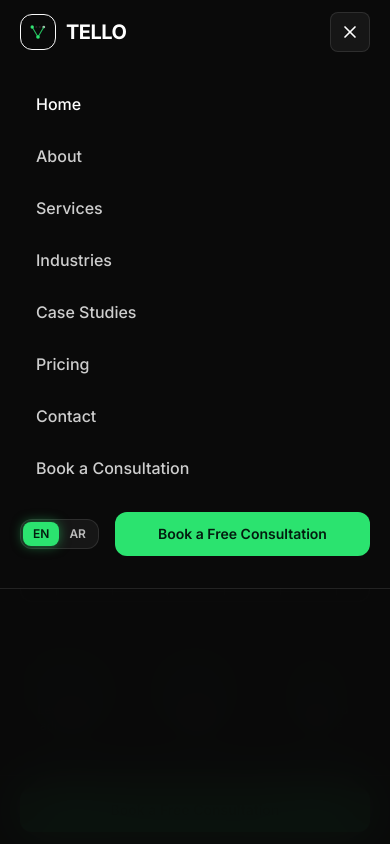
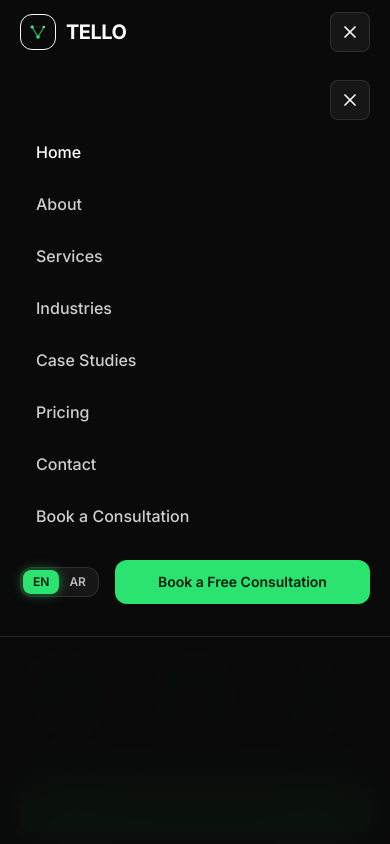
Before and after one commit to Osamatello/osamatelloagency-telloagency, a Next.js app: page / in a window 390 px wide. Both pictures are taken after a click on the button "Menu". Shown: the top 844 px of the page. Built offline with nearby package versions, Linux system fonts and the light colour scheme.

Commit message:
Updated Header.tsx

```diff
--- a/components/site/Header.tsx
+++ b/components/site/Header.tsx
@@ -94,29 +94,40 @@ export function Header() {
       <div
         id="mobile-menu"
         className={cn(
-          'lg:hidden',
-          mobileOpen ? 'pointer-events-auto' : 'pointer-events-none'
+          'fixed inset-x-0 top-16 bottom-0 z-40 lg:hidden',
+          mobileOpen ? 'visible' : 'invisible'
         )}
       >
         <div
           className={cn(
-            'fixed inset-0 top-16 z-40 bg-[hsl(var(--background))]/95 backdrop-blur-xl transition-opacity duration-300',
+            'absolute inset-0 bg-[hsl(var(--background))]/95 backdrop-blur-xl transition-opacity duration-300',
             mobileOpen ? 'opacity-100' : 'opacity-0'
           )}
           onClick={() => setMobileOpen(false)}
         />
         <nav
           className={cn(
-            'fixed inset-x-0 top-16 z-50 max-h-[calc(100vh-4rem)] overflow-y-auto border-b border-white/10 bg-[hsl(var(--background))] px-5 pb-8 pt-4 transition-transform duration-300',
-            mobileOpen ? 'translate-y-0' : '-translate-y-4'
+            'absolute inset-x-0 top-0 max-h-full overflow-y-auto border-b border-white/10 bg-[hsl(var(--background))] px-5 pb-8 pt-4 transition-transform duration-300',
+            mobileOpen ? 'translate-y-0' : '-translate-y-full'
           )}
           aria-label="Mobile"
         >
+          <div className="mb-2 flex justify-end">
+            <button
+              type="button"
+              onClick={() => setMobileOpen(false)}
+              className="inline-flex h-10 w-10 items-center justify-center rounded-md border border-white/10 bg-white/5 text-white transition-colors hover:bg-white/10 focus-visible:outline-none focus-visible:ring-2 focus-visible:ring-[hsl(var(--neon))]"
+              aria-label={dict.actions.closeMenu}
+            >
+              <X className="h-5 w-5" />
+            </button>
+          </div>
           <div className="flex flex-col gap-1">
             {dict.nav.map((item) => (
               <Link
                 key={item.href}
                 href={item.href}
+                onClick={() => setMobileOpen(false)}
                 className={cn(
                   'rounded-lg px-4 py-3 text-base font-medium transition-colors',
                   isActive(item.href)
@@ -130,7 +141,7 @@ export function Header() {
           </div>
           <div className="mt-5 flex items-center justify-between gap-4">
             <LanguageSwitcher />
-            <Link href="/consult" className="btn-neon flex-1">
+            <Link href="/consult" className="btn-neon flex-1" onClick={() => setMobileOpen(false)}>
               {dict.actions.bookConsultation}
             </Link>
           </div>
```
